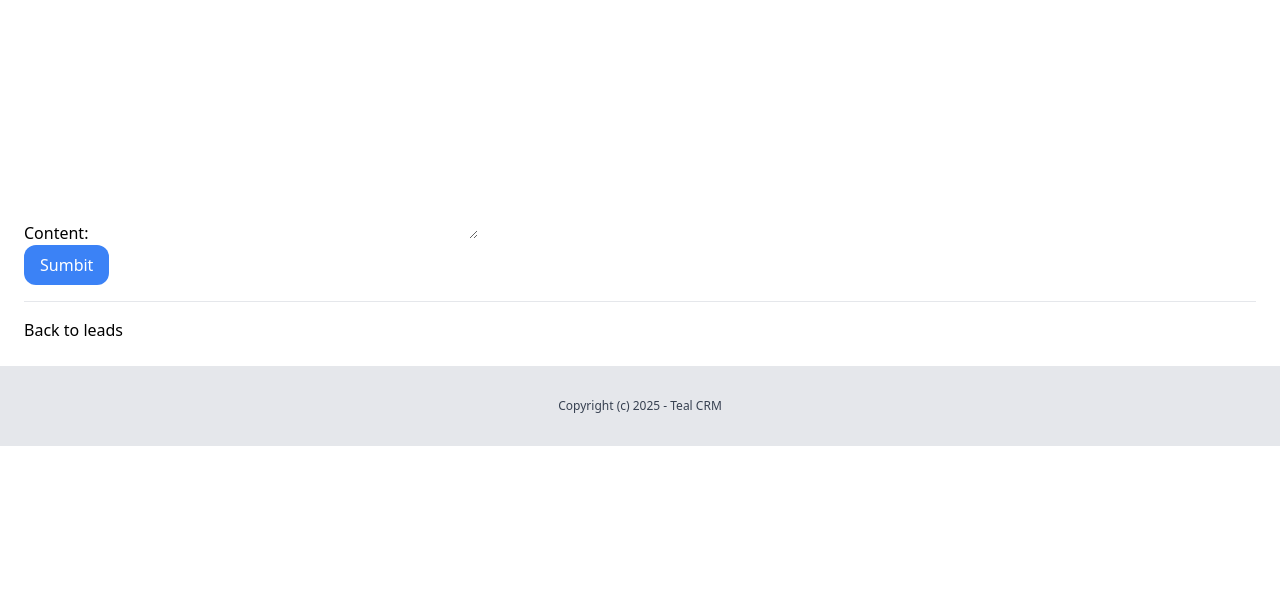
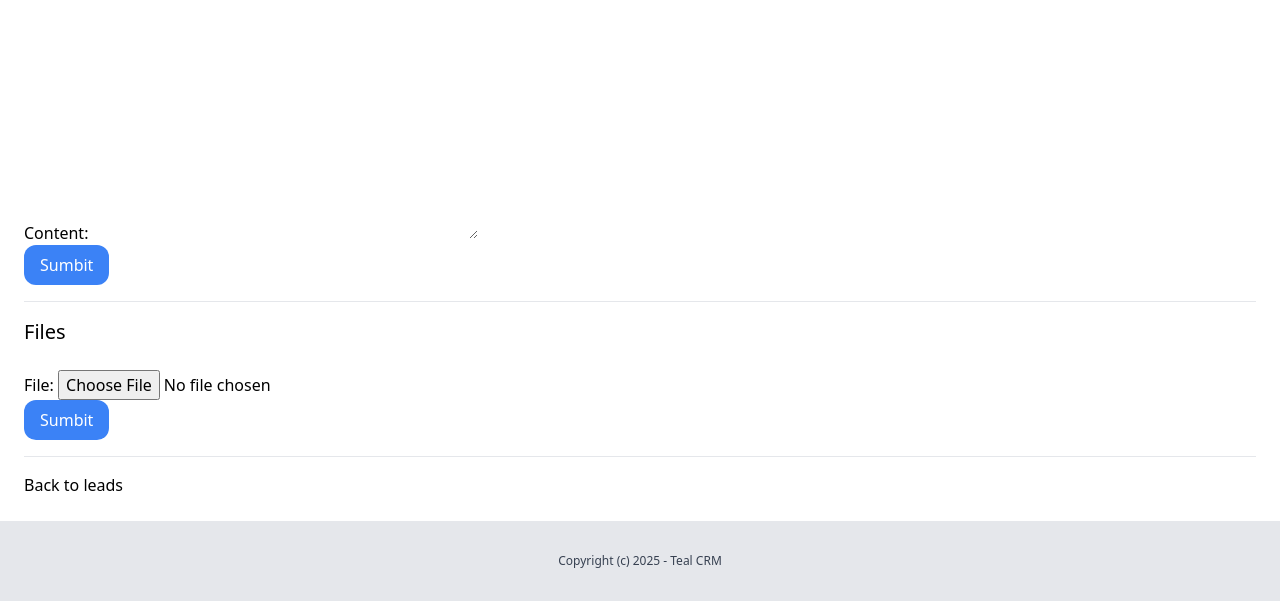
Before and after one commit to BuDi4ka/Django_CRM_App, a Django app: page /dashboard/leads/1/ in a window 1280 px wide. Shown: the part 579-1180 px from the top of the page. Before the commit the page ends 1025 px from the top, so only its background shows below. Run offline with Django 5.2, Linux system fonts and the light colour scheme; a user stored in the database is signed in; data comes from the database, SQL or seed files in the repository; both versions use the stored data as it was after the commit.

Commit message:
Add LeadFile model and related functionality; update admin, forms, views, and migrations

```diff
--- a/lead/admin.py
+++ b/lead/admin.py
@@ -1,6 +1,7 @@
 from django.contrib import admin
 
-from .models import Lead, Comment
+from .models import Lead, Comment, LeadFile
 
 admin.site.register(Lead)
 admin.site.register(Comment)
+admin.site.register(LeadFile)
--- a/lead/forms.py
+++ b/lead/forms.py
@@ -1,6 +1,6 @@
 from django import forms
 
-from .models import Lead, Comment
+from .models import Lead, Comment, LeadFile
 
 class AddLeadForm(forms.ModelForm):
     class Meta:
@@ -11,3 +11,9 @@ class AddCommentForm(forms.ModelForm):
     class Meta:
         model = Comment
         fields = ('content', )
+
+
+class AddFileForm(forms.ModelForm):
+    class Meta:
+        model = LeadFile
+        fields = ('file', )
--- a/lead/models.py
+++ b/lead/models.py
@@ -45,6 +45,13 @@ class Lead(models.Model):
         return self.name
 
 
+class LeadFile(models.Model):
+    team = models.ForeignKey(Team, related_name='lead_files', on_delete=models.CASCADE)
+    lead = models.ForeignKey(Lead, related_name='files', on_delete=models.CASCADE)
+    file = models.FileField(upload_to='leadfiles')
+    created_by = models.ForeignKey(User, related_name='lead_files', on_delete=models.CASCADE)
+    created_at = models.DateTimeField(auto_now_add=True)
+
 class Comment(models.Model):
     team = models.ForeignKey(Team, related_name='lead_comments', on_delete=models.CASCADE)
     lead = models.ForeignKey(Lead, related_name='comments', on_delete=models.CASCADE)
--- a/lead/templates/lead/leads_detail.html
+++ b/lead/templates/lead/leads_detail.html
@@ -66,6 +66,19 @@
 
         <hr class="my-4">
 
+        <h2 class="mb-6 text-xl">Files</h2>
+
+
+        <form action="." method="POST">
+            {% csrf_token %}
+
+            {{ fileform.as_p}}
+
+            <button class="py-2 px-4 rounded-xl bg-blue-500 text-white">Sumbit</button>
+        </form>
+
+        <hr class="my-4">
+
         <a href="{% url 'leads:list' %}">Back to leads</a>
     </div>
 {% endblock %}
--- a/lead/views.py
+++ b/lead/views.py
@@ -7,7 +7,7 @@ from django.views.generic import ListView, DetailView, UpdateView, CreateView
 from django.views.generic.edit import DeleteView
 from django.views import View
 
-from .forms import AddCommentForm
+from .forms import AddCommentForm, AddFileForm
 from .models import Lead, Comment as ClientComment
 
 from client.models import Client
@@ -42,6 +42,7 @@ class LeadDetailView(DetailView):
     def get_context_data(self, **kwargs):
         context = super().get_context_data(**kwargs)
         context["form"] = AddCommentForm()
+        context["fileform"] = AddFileForm()
         return context
 
     def get_queryset(self):
```
Also changed, not shown: db.sqlite3, lead/migrations/0006_leadfile.py (added).
